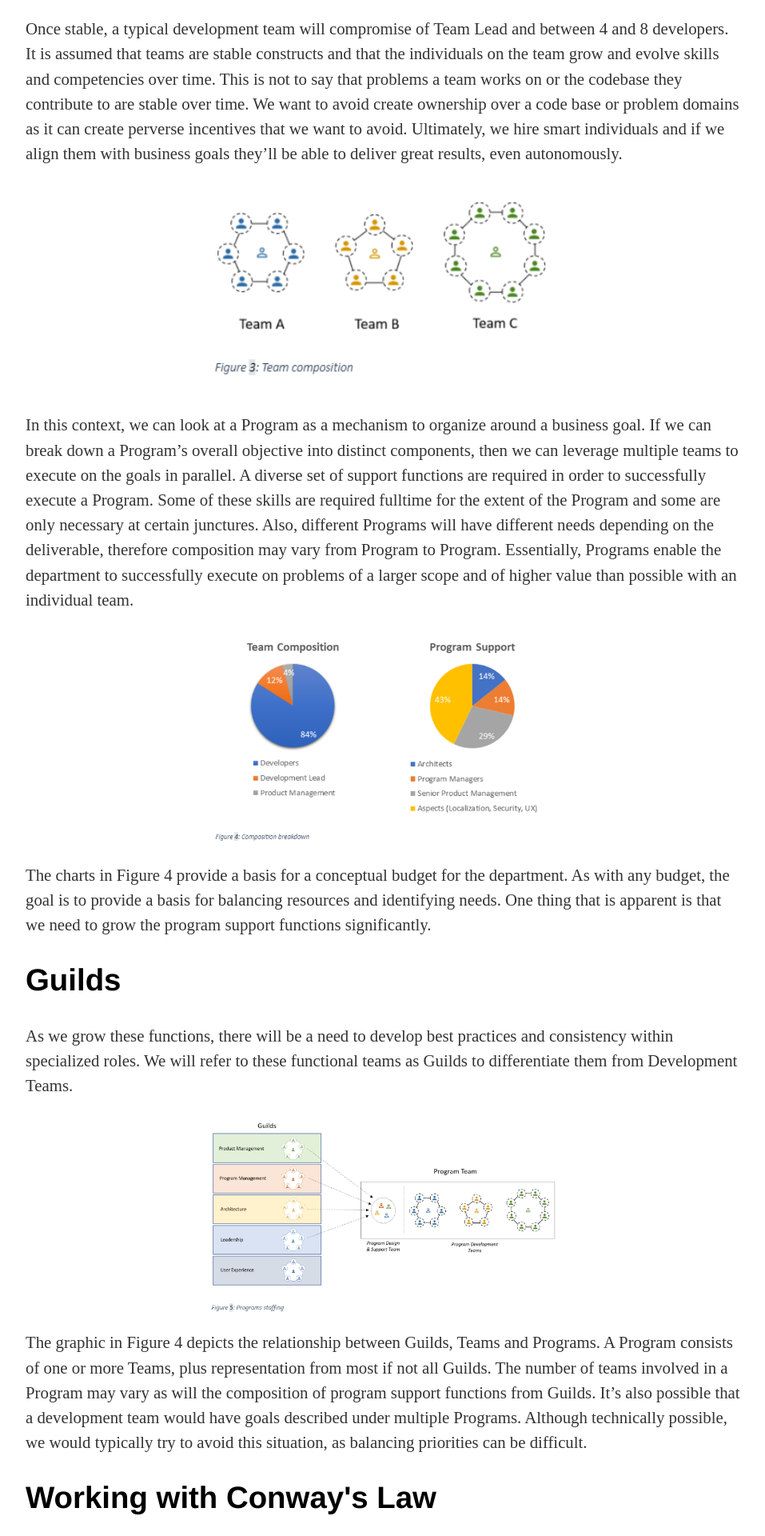
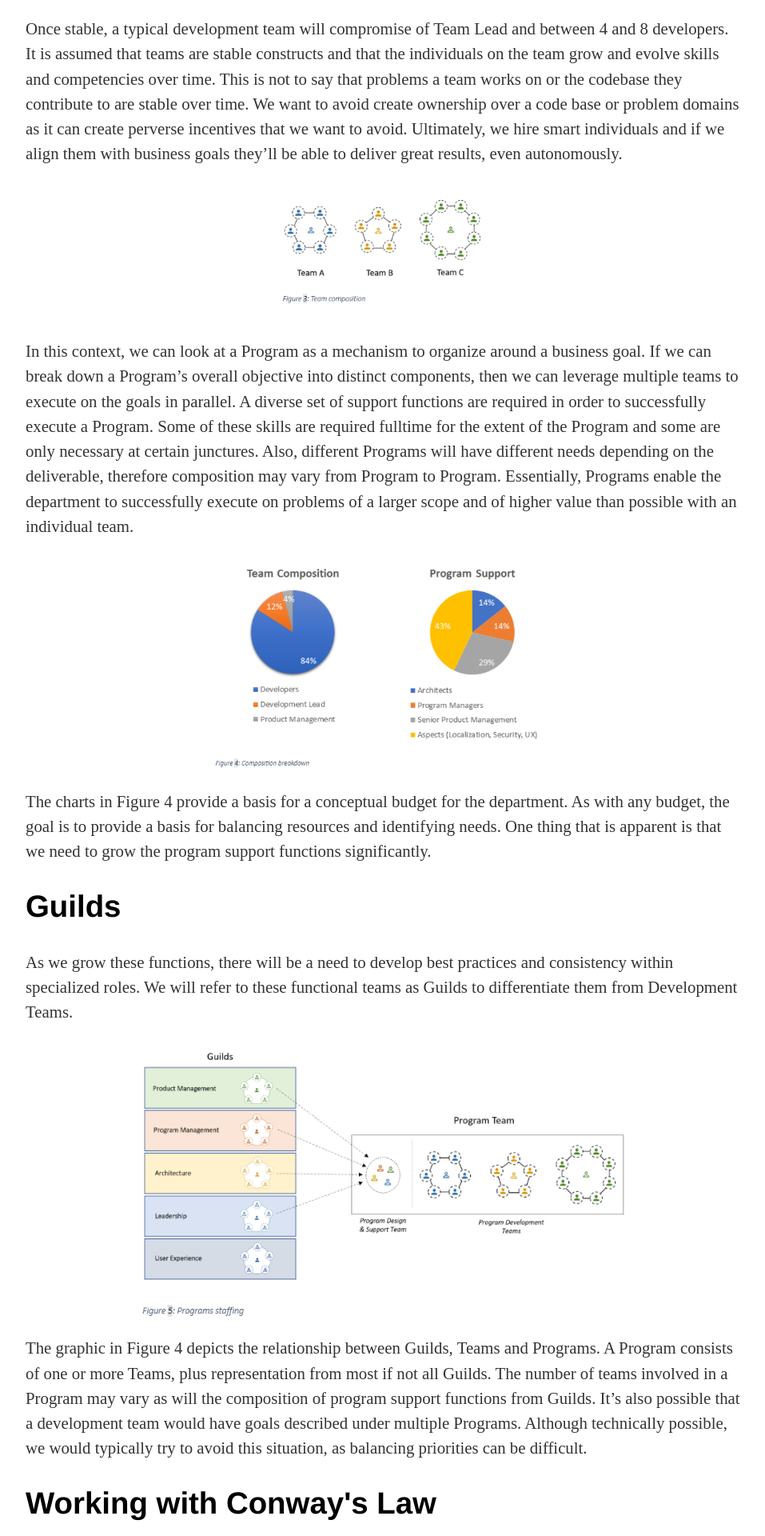
Before and after one commit to OSIEng/osieng.github.io, a Jekyll site: the page built from programs/index.html, in a window 1280 px wide. Shown: the part 2592-4512 px from the top of the page at 80% size, without its empty margins (160-1117 px from the left). Built offline with Jekyll 4.4.1, drawn with Linux system fonts in a browser that asks for light colours.

Commit message:
Update index.html

```diff
--- a/programs/index.html
+++ b/programs/index.html
@@ -45,7 +45,7 @@ img {
 <p>The complexity of any software system increases over time and it becomes increasingly challenging to efficiently solve new problems. As the system grows we need to balance local decision making with the ability to deliver a consistent and manageable system. As with computing, we know we can gain efficiency by running tasks in parallel, but the overall speedup is limited by any purely sequential processes. To this end, we strive to create small and autonomous teams that are free to get work done without rate limiting dependencies external to the team. These teams become Development’s core unit of scalability and the rest of the department's focus turns to providing whatever guidance is necessary to target these teams at high value outcomes. </p>
 <p>Once stable, a typical development team will compromise of Team Lead and between 4 and 8 developers. It is assumed that teams are stable constructs and that the individuals on the team grow and evolve skills and competencies over time. This is not to say that problems a team works on or the codebase they contribute to are stable over time. We want to avoid create ownership over a code base or problem domains as it can create perverse incentives that we want to avoid. Ultimately, we hire smart individuals and if we align them with business goals they’ll be able to deliver great results, even autonomously.  </p>
 </br>
-<img src="/images/Program_Figure3.PNG" style="width:50%;">
+<img src="/images/Program_Figure3.PNG" style="width:30%;">
 </br>
 <p>In this context, we can look at a Program as a mechanism to organize around a business goal. If we can break down a Program’s overall objective into distinct components, then we can leverage multiple teams to execute on the goals in parallel. A diverse set of support functions are required in order to successfully execute a Program. Some of these skills are required fulltime for the extent of the Program and some are only necessary at certain junctures. Also, different Programs will have different needs depending on the deliverable, therefore composition may vary from Program to Program. Essentially, Programs enable the department to successfully execute on problems of a larger scope and of higher value than possible with an individual team.  </p>
 
@@ -56,7 +56,7 @@ img {
 <h2>Guilds</h2>
 <p>As we grow these functions, there will be a need to develop best practices and consistency within specialized roles. We will refer to these functional teams as Guilds to differentiate them from Development Teams. </p>
 
-<img src="/images/Program_Figure5.PNG" style="width:50%;">
+<img src="/images/Program_Figure5.PNG" style="width:70%;">
 <p>The graphic in Figure 4 depicts the relationship between Guilds, Teams and Programs. A Program consists of one or more Teams, plus representation from most if not all Guilds. The number of teams involved in a Program may vary as will the composition of program support functions from Guilds. It’s also possible that a development team would have goals described under multiple Programs. Although technically possible, we would typically try to avoid this situation, as balancing priorities can be difficult. </p>
 
 <h2>Working with Conway's Law</h2>
```
